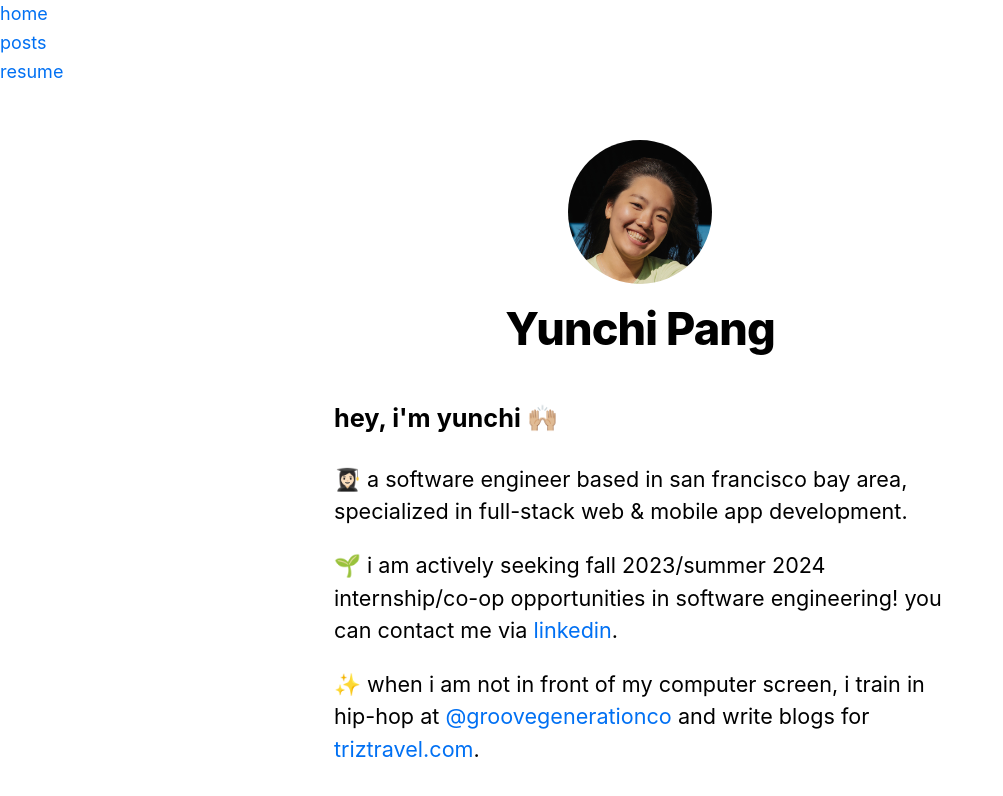
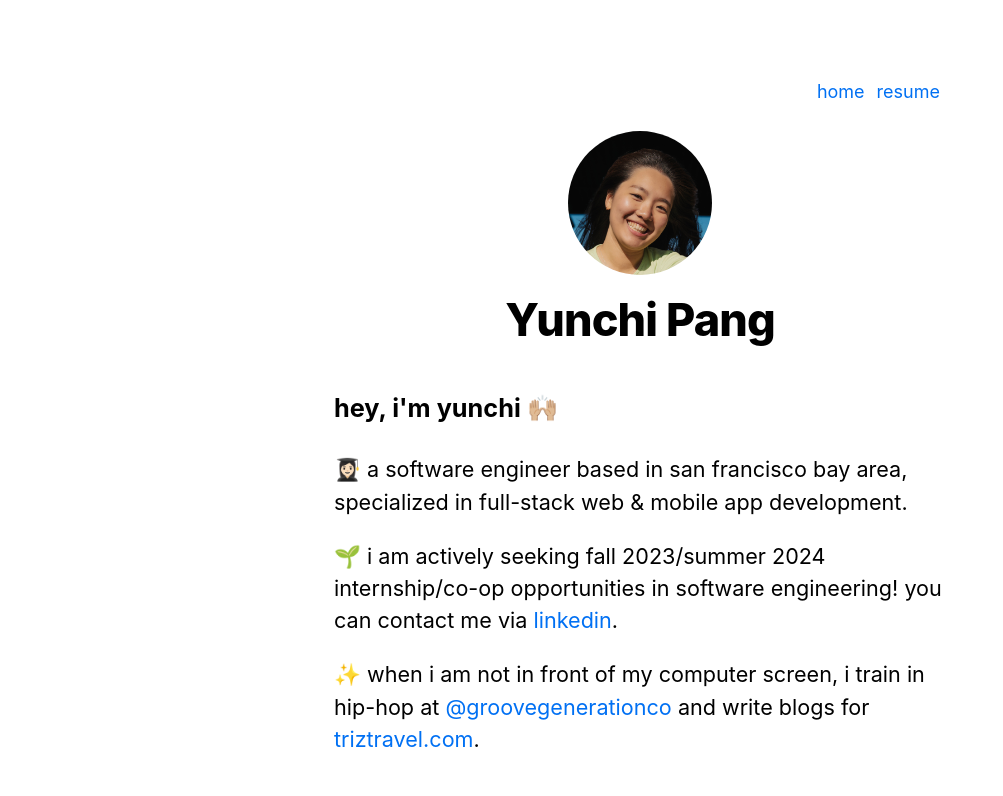
Before and after one commit to yunchipang/nextjs-portfolio, a Next.js app: page / in a window 1280 px wide. Shown: the top 796 px of the page, without its empty margins (0-1003 px from the left). Built offline with nearby package versions, Linux system fonts and the light colour scheme.

Commit message:
Adjust NavBar position

```diff
--- a/components/NavBar.jsx
+++ /dev/null
@@ -1,44 +0,0 @@
-import Link from 'next/link';
-import React, { useState } from 'react';
-
-import NavItem from './NavItem';
-
-const MENU_LIST = [
-  { text: 'home', href: '/' },
-  { text: 'posts', href: '/posts' },
-  { text: 'resume', href: '/resume' },
-];
-const Navbar = () => {
-  const [navActive, setNavActive] = useState(null);
-  const [activeIdx, setActiveIdx] = useState(-1);
-
-  return (
-    <header>
-      <nav className={`nav`}>
-        <div
-          onClick={() => setNavActive(!navActive)}
-          className={`nav__menu-bar`}
-        >
-          <div></div>
-          <div></div>
-          <div></div>
-        </div>
-        <div className={`${navActive ? 'active' : ''} nav__menu-list`}>
-          {MENU_LIST.map((menu, idx) => (
-            <div
-              onClick={() => {
-                setActiveIdx(idx);
-                setNavActive(false);
-              }}
-              key={menu.text}
-            >
-              <NavItem active={activeIdx === idx} {...menu} />
-            </div>
-          ))}
-        </div>
-      </nav>
-    </header>
-  );
-};
-
-export default Navbar;
--- /dev/null
+++ b/components/NavBar.tsx
@@ -0,0 +1,50 @@
+// import Link from 'next/link';
+// import navLinks from '../utils/navLinks';
+
+// export default function NavBar() {
+//   return (
+//     <nav>
+//       {navLinks.map((link, index) => {
+//         return (
+//           <ul>
+//             <Link href={link.path}>
+//               <li key={index}>{link.name}</li>
+//             </Link>
+//           </ul>
+//         );
+//       })}
+//     </nav>
+//   );
+// }
+
+import Link from 'next/link';
+import navLinks from '../utils/navLinks';
+
+const navBarStyle = {
+  display: 'flex',
+  justifyContent: 'flex-end',
+  // paddingTop: '10px', // Optional padding for top space
+  // paddingRight: '10px', // Optional padding for right space
+};
+
+export default function NavBar() {
+  return (
+    <nav style={navBarStyle}>
+      <ul style={{ display: 'flex', listStyle: 'none' }}>
+        {navLinks.map((link, index) => {
+          return (
+            <li
+              key={index}
+              style={{
+                display: 'inline',
+                padding: '6px',
+              }}
+            >
+              <Link href={link.path}>{link.name}</Link>
+            </li>
+          );
+        })}
+      </ul>
+    </nav>
+  );
+}
--- a/components/NavItem.jsx
+++ /dev/null
@@ -1,11 +0,0 @@
-import Link from 'next/link';
-
-const NavItem = ({ text, href, active }) => {
-  return (
-    <Link href={href} className={`nav__item ${active ? 'active' : ''}`}>
-      {text}
-    </Link>
-  );
-};
-
-export default NavItem;
--- a/components/layout.tsx
+++ b/components/layout.tsx
@@ -4,7 +4,7 @@ import Link from 'next/link';
 
 import styles from './layout.module.css';
 import utilStyles from '../styles/utils.module.css';
-import Navbar from './NavBar';
+import NavBar from './NavBar';
 
 const name = 'Yunchi Pang';
 export const siteTitle = 'yunchipang';
@@ -17,8 +17,6 @@ export default function Layout({
   home?: boolean;
 }) {
   return (
-    <>
-      <Navbar />
     <div className={styles.container}>
       <Head>
         <link rel="icon" href="/favicon.ico" />
@@ -31,6 +29,7 @@ export default function Layout({
         <meta name="og:title" content={siteTitle} />
         <meta name="twitter:card" content="summary_large_image" />
       </Head>
+      <NavBar />
       <header className={styles.header}>
         {home ? (
           <>
@@ -71,6 +70,5 @@ export default function Layout({
         </div>
       )}
     </div>
-    </>
   );
 }
--- a/constants/profileLinks.ts
+++ /dev/null
@@ -1,11 +0,0 @@
-const LINKEDIN: string = 'https://www.linkedin.com/in/yunchipang/';
-const GG: string = 'https://www.instagram.com/groovegenerationco/';
-const TRIZTRAVEL: string = 'https://triztravel.com/';
-
-const profileLinks = {
-  LINKEDIN,
-  GG,
-  TRIZTRAVEL,
-};
-
-export default profileLinks;
--- a/pages/index.tsx
+++ b/pages/index.tsx
@@ -2,7 +2,7 @@ import Head from 'next/head';
 import Link from 'next/link';
 
 import Layout, { siteTitle } from '../components/layout';
-import profileLinks from '../constants/profileLinks';
+import profileLinks from '../utils/profileLinks';
 import utilStyles from '../styles/utils.module.css';
 
 export default function Home() {
--- /dev/null
+++ b/utils/navLinks.js
@@ -0,0 +1,9 @@
+const navLinks = [
+  { name: 'home', path: '/' },
+  {
+    name: 'resume',
+    path: '/resume',
+  },
+];
+
+export default navLinks;
--- /dev/null
+++ b/utils/profileLinks.js
@@ -0,0 +1,5 @@
+const LINKEDIN = 'https://www.linkedin.com/in/yunchipang/';
+const GG = 'https://www.instagram.com/groovegenerationco/';
+const TRIZTRAVEL = 'https://triztravel.com/';
+
+export default { LINKEDIN, GG, TRIZTRAVEL };
```
Also changed, not shown: tsconfig.json (+1 -7 lines), components/layout.module.css (indentation only). Lines whose indentation alone changed are shown as unchanged.
